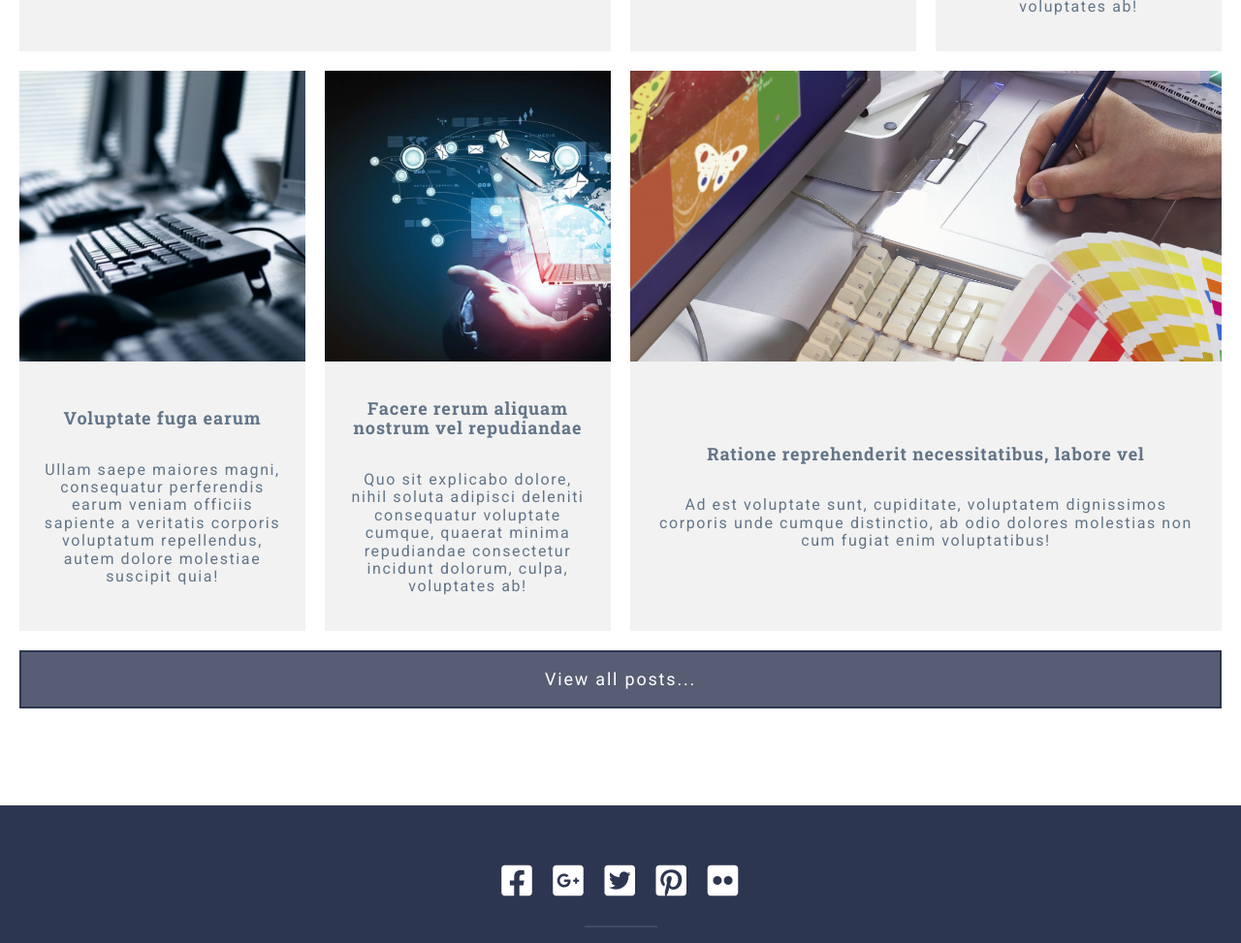
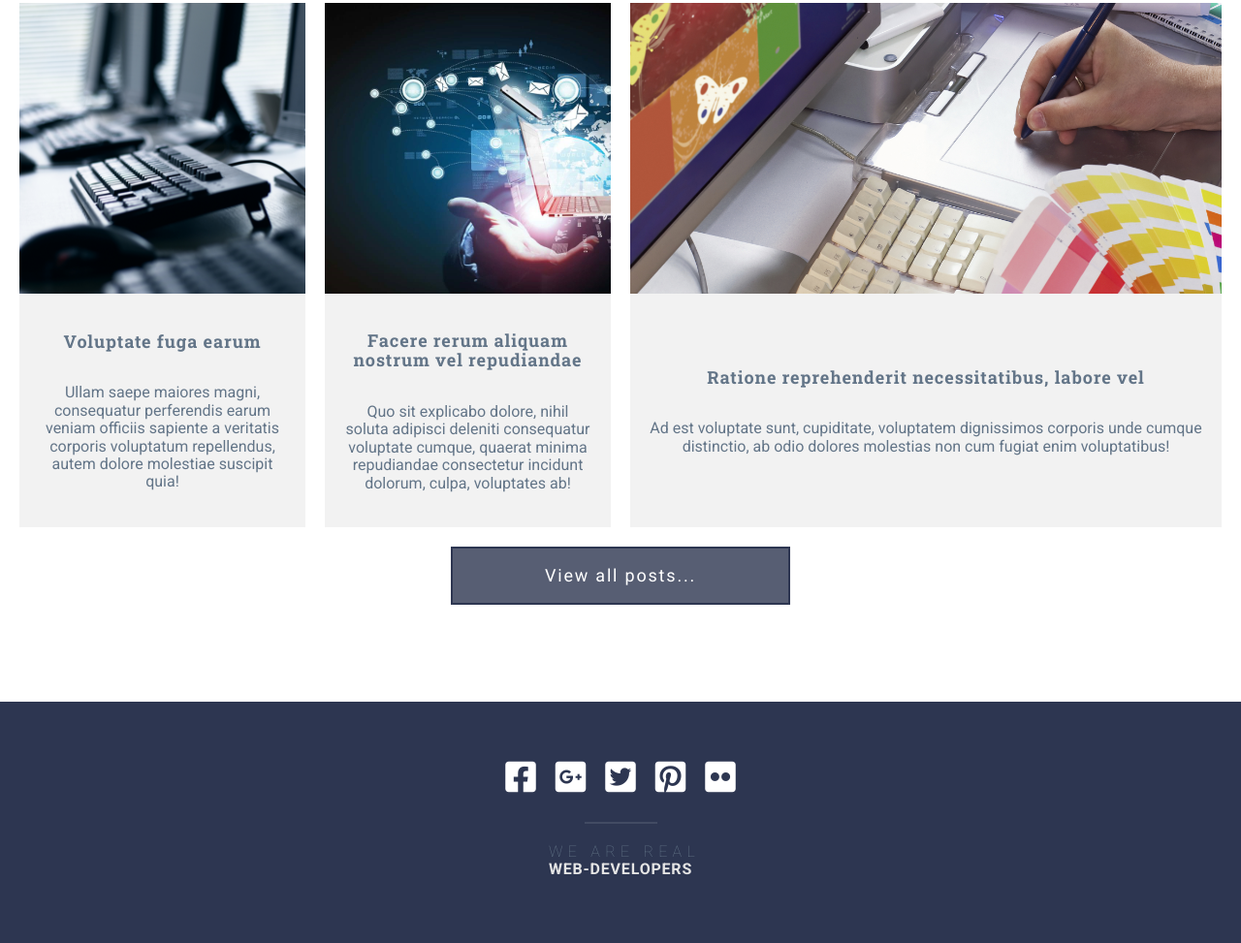
Before and after one commit to ChewedUpCake/test1, a website: page index.html in a window 1280 px wide. Shown: the part 3322-4295 px from the top of the page at 97% size. Drawn offline with Linux system fonts and the light colour scheme.

Commit message:
Have fixed the issues

```diff
--- a/assets/scss/_footer.scss
+++ b/assets/scss/_footer.scss
@@ -4,6 +4,8 @@
   text-align: center;
 
   background-color: $color-primary;
+
+  letter-spacing: normal;
 
   &__container {
     @extend %container;
--- a/assets/scss/sections/_section-about.scss
+++ b/assets/scss/sections/_section-about.scss
@@ -5,12 +5,12 @@
 
 
     @include lg-min {
-        padding-top: $gap * 5;
+        padding-top: $gap * 5;  //67px
         padding-bottom: $gap * 5;
     }
 
     @include lg-md {
-        padding-top: $gap * 4;
+        padding-top: $gap * 4; //65px
         padding-bottom: $gap * 4;
     }
 
@@ -45,6 +45,9 @@
     }
 
     &__content    {
+        h2 {
+            margin-top: 0;
+        }
         p {
             @include lg-min {
                 font-size: 1.125rem;
--- a/assets/scss/sections/_section-form.scss
+++ b/assets/scss/sections/_section-form.scss
@@ -78,4 +78,11 @@
     }
   }
 
+  .btn--primary {
+
+    @include sm-min {
+      min-width: auto;
+    }
+
+  }
 }
--- a/assets/scss/sections/posts/_posts.scss
+++ b/assets/scss/sections/posts/_posts.scss
@@ -1,4 +1,5 @@
 .posts {
+
 
   @include lg-min {
     padding-top: $gap * 5;
@@ -20,9 +21,7 @@
 
   &__container {
     @extend %container;
-    //flex-flow: column;
-    //padding-right: $gap;
-    //padding-left: $gap;
+    letter-spacing: normal;
     }
   &__grid {
     display: grid;
@@ -43,7 +42,7 @@
     }
 
     @include md-sm {
-      grid-template-columns: repeat(1, 1fr);
+      grid-template-columns: repeat(2, 1fr);
       grid-template-areas: "p1 p2" "p3 p4" "p5 p6";
 
     }
@@ -53,38 +52,15 @@
       grid-template-areas: "p1" "p2" "p3" "p4" "p5" "p6";
 
     }
+  }
 
-    &__button {
+  &__button
+  {
 
-      display: block;
+    @include sm-min {
 
-      height: 60px;
-      padding: 18px $gap;
-
-      transition: background-color 0.5s, border-color 0.5s;
-      text-align: center;
-      letter-spacing: 0.1em;
-
-      border-width: 2px;
-      border-style: solid;
-
-      font-size: 1.125rem;
-
-      &:hover,
-      &:focus {
-        background-color: $color-accent;
-      }
-
-      @include sm-min {
-        display: flex;
-        justify-content: center;
-        min-width: 350px;
-      }
-      @include sm {
-        width: 100%;
-      }
-
-
+      display: flex;
+      justify-content: center;
     }
   }
 }
--- a/index.html
+++ b/index.html
@@ -62,7 +62,7 @@
     </div>
   </div>
 </header>
-
+<main>
   <section class="skills">
     <div class="skills__container">
       <article class="skill-item">
@@ -243,8 +243,7 @@
           </div>
       </div>
   </section>
-  </main>
-
+</main>
   <footer class="footer">
       <div class="footer__container">
           <div class="footer__social ">
```
Also changed, not shown: assets/scss/_common.scss (+1 -40 lines), assets/css/style.css.
